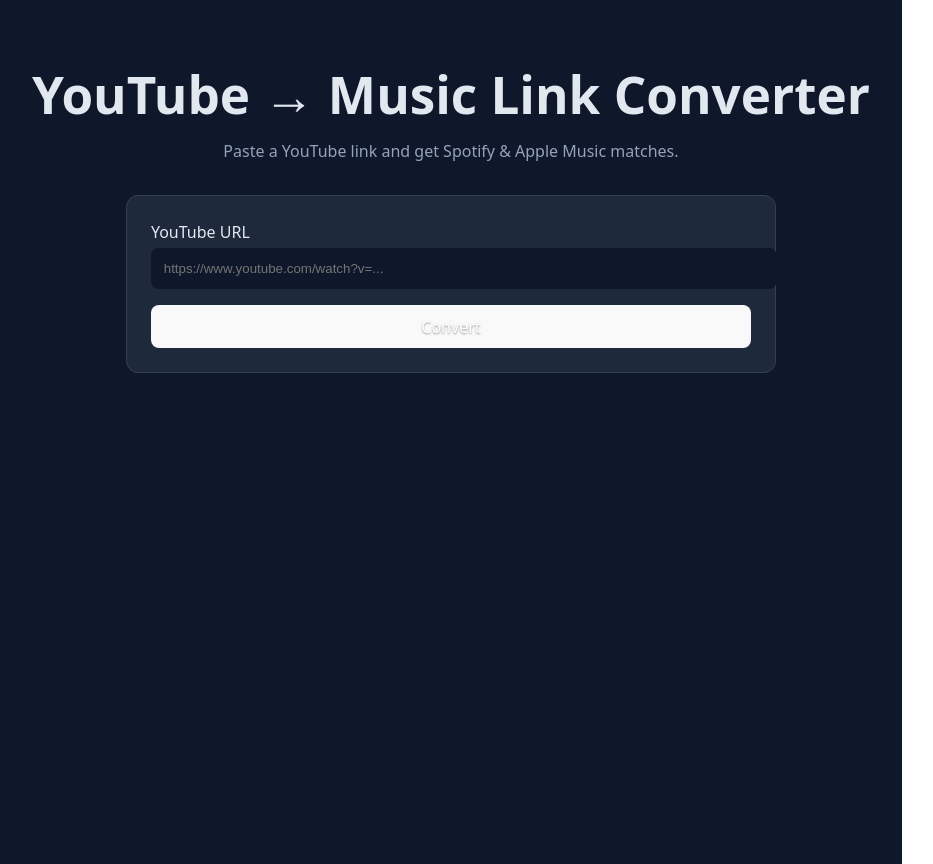
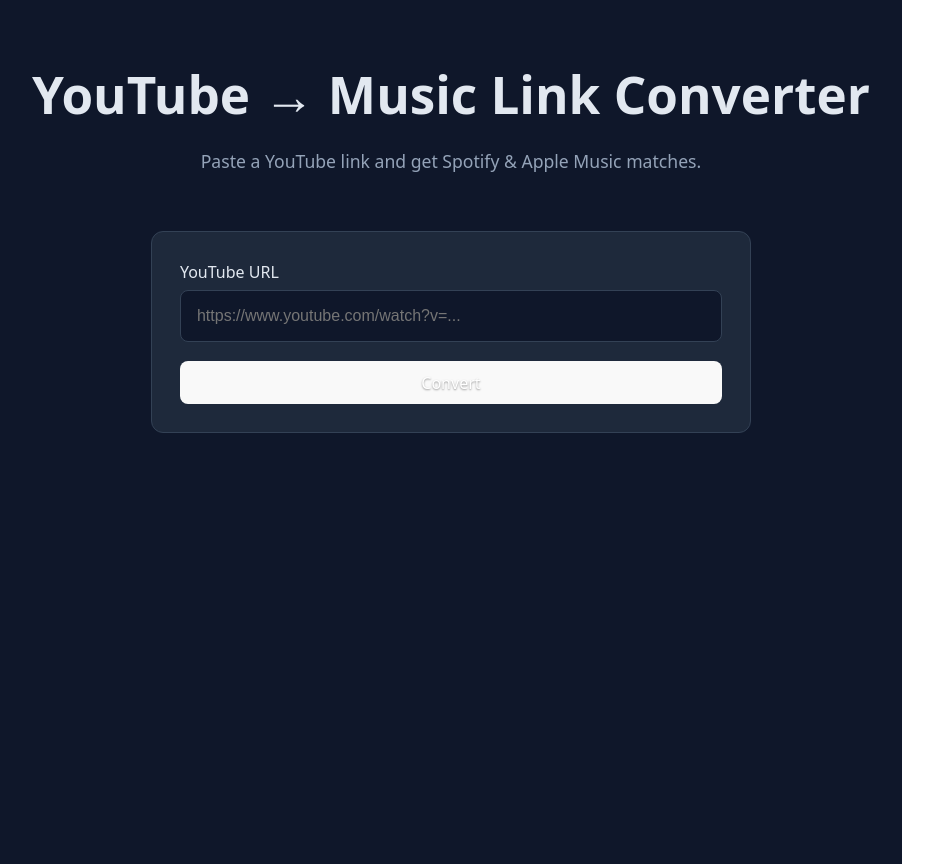
Before and after one commit to mcvizzy/yt-to-spotify-frontend, a React (Vite) app: page / in a window 1280 px wide. Shown: the whole page, without its empty margins (0-933 px from the left). Built offline with nearby package versions, Linux system fonts and the light colour scheme.

Commit message:
Updated App.css UI + PWA fixes + icons

```diff
--- a/src/App.css
+++ b/src/App.css
@@ -1,93 +1,132 @@
+/* Base Layout */
 .app {
   min-height: 100vh;
   padding: 2rem;
   background: #0f172a;
   color: #e2e8f0;
   font-family: system-ui, sans-serif;
+  display: flex;
+  flex-direction: column;
+  align-items: center;
 }
 
+/* Headers */
 h1 {
   text-align: center;
   margin-bottom: 0.5rem;
   font-size: 2rem;
+  font-weight: 700;
 }
 
 .subtitle {
   text-align: center;
   margin-bottom: 2rem;
   color: #94a3b8;
+  font-size: 1.1rem;
 }
 
+/* Card Containers */
 .card {
   background: #1e293b;
-  padding: 1.5rem;
+  padding: 1.75rem;
   border-radius: 0.75rem;
   border: 1px solid #334155;
   max-width: 600px;
-  margin: 0 auto;
+  width: 100%;
+  margin: 1.5rem auto;
+  box-sizing: border-box;
 }
 
+/* Form Controls */
 label {
   display: block;
-  margin-bottom: 0.3rem;
+  margin-bottom: 0.4rem;
+  font-weight: 500;
+  font-size: 1rem;
 }
 
 input {
   width: 100%;
-  padding: 0.8rem;
+  padding: 1rem;
   border-radius: 0.5rem;
-  border: none;
-  margin-bottom: 1rem;
+  border: 1px solid #334155;
   background: #0f172a;
   color: #fff;
+  font-size: 1rem;
+  margin-bottom: 1.2rem;
+  box-sizing: border-box;
+  outline: none;
+  transition: border 0.2s ease;
 }
 
+input:focus {
+  border-color: #22c55e;
+}
+
+/* Convert Button */
 button {
   width: 100%;
-  padding: 0.9rem;
+  padding: 1rem;
   background: #22c55e;
   border: none;
   border-radius: 0.5rem;
-  font-weight: bold;
+  font-weight: 700;
   cursor: pointer;
-  color: white; /* readable text */
-  text-shadow: 0 1px 2px rgba(0,0,0,0.4); /* more contrast */
-  font-weight: 700;
+  color: white;
+  font-size: 1.1rem;
+  text-shadow: 0 1px 2px rgba(0,0,0,0.4);
+  transition: background 0.2s ease, transform 0.1s ease;
+}
+
+button:hover {
+  background: #1faa52;
+}
+
+button:active {
+  transform: scale(0.97);
 }
 
 button:disabled {
+  background: #16a34a;
   opacity: 0.7;
-  cursor: default;
 }
 
+/* Error Message */
 .error {
   color: #f87171;
   text-align: center;
   margin-top: 1rem;
+  font-size: 1rem;
 }
 
+/* Results Section */
 .result {
-  margin-top: 2rem;
+  margin-top: 1.5rem;
 }
 
+.result h2 {
+  margin-bottom: 1rem;
+}
+
+/* Links Section */
 .links {
   display: flex;
   flex-direction: column;
-  gap: 0.75rem;
-  margin-top: 1rem;
+  gap: 0.9rem;
+  margin-top: 1.25rem;
 }
 
 .link-button {
   display: block;
   text-align: center;
-  padding: 0.85rem;
+  padding: 0.9rem;
   border-radius: 0.5rem;
-  font-weight: 600;
+  font-weight: bold;
   text-decoration: none;
   color: white;
+  font-size: 1.05rem;
 }
 
-/* Spotify & Apple base colors */
 .link-button.spotify {
   background: #1db954;
 }
@@ -100,17 +139,10 @@
   background: #ff7700;
 }
 
-/* High vs low confidence styling */
-.link-button.high-confidence {
-  box-shadow: 0 0 0 2px rgba(34, 197, 94, 0.7);
+/* Confidence badge (optional future upgrade) */
+.confidence {
+  margin-top: 0.4rem;
+  font-size: 0.85rem;
+  color: #cbd5e1;
+  text-align: center;
 }
-
-.link-button.low-confidence {
-  opacity: 0.9;
-  background-image: linear-gradient(
-    135deg,
-    rgba(15, 23, 42, 0.6),
-    rgba(148, 163, 184, 0.4)
-  );
-  color: #e2e8f0;
-}
```
